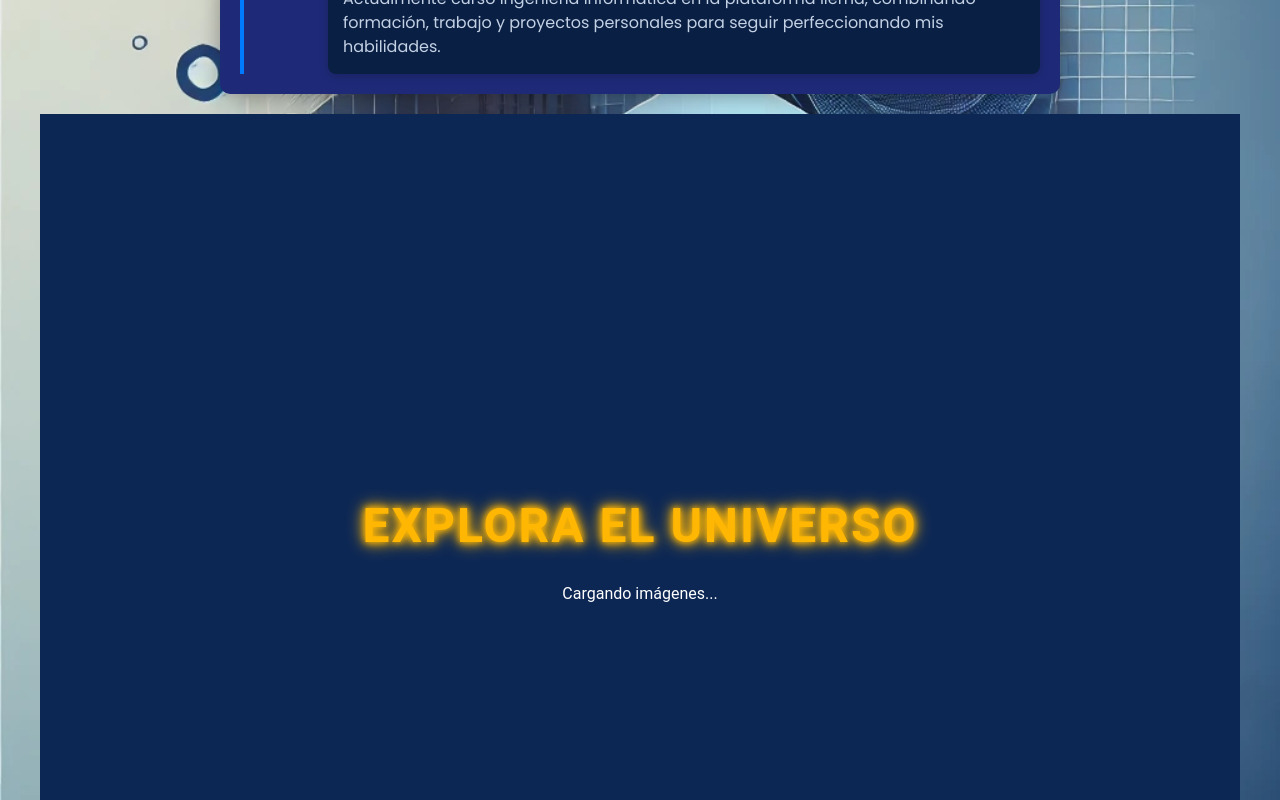
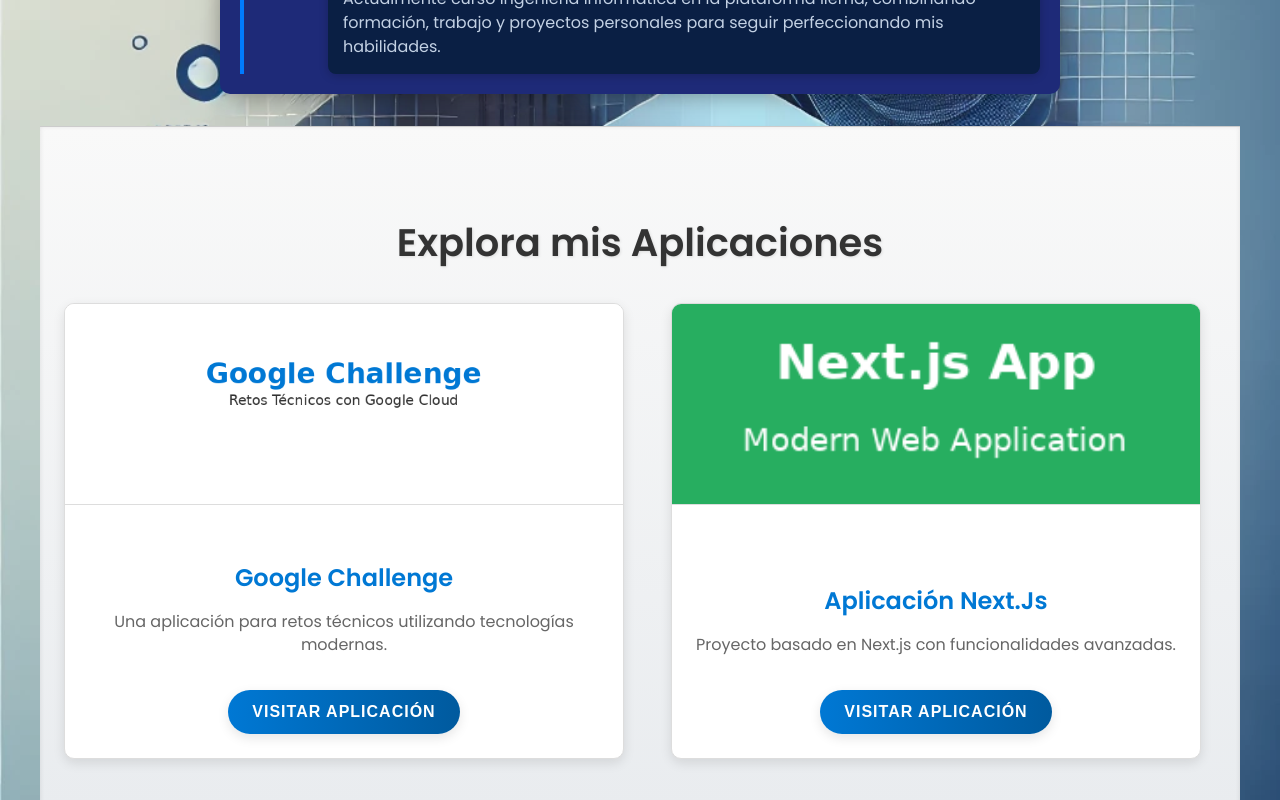
Before and after one commit to cesaaror/PresentationReactjs, a React (Create React App) app: page / in a window 1280 px wide. Shown: the part 2860-3660 px from the top of the page. Built offline with nearby package versions, Linux system fonts and the light colour scheme; no server answers; the database is empty.

Commit message:
Added application images and updated App.js for Google Challenge and Next.js

```diff
--- a/src/App.css
+++ b/src/App.css
@@ -758,3 +758,134 @@
 .nav-link:hover {
   background-color: #f0f0f0;
 }
+
+
+/* Estilos para la sección de aplicaciones */
+.apps-section {
+  padding: 3rem 1.5rem;
+  text-align: center;
+  background: linear-gradient(to bottom, #f9f9f9, #e9ecef);
+  margin-top: 2rem;
+  border-top: 1px solid #ccc;
+  box-shadow: inset 0 -1px 5px rgba(0, 0, 0, 0.1);
+}
+
+.apps-section h3 {
+  font-size: 2.4rem;
+  font-weight: bold;
+  margin-bottom: 2rem;
+  color: #333;
+  text-shadow: 1px 1px 3px rgba(0, 0, 0, 0.1);
+}
+
+.apps-gallery {
+  display: grid;
+  grid-template-columns: repeat(auto-fit, minmax(280px, 1fr));
+  gap: 2rem;
+  justify-items: center;
+  align-items: stretch;
+}
+
+.app-card {
+  background: #fff;
+  border: 1px solid #ddd;
+  border-radius: 10px;
+  box-shadow: 0 4px 12px rgba(0, 0, 0, 0.1);
+  overflow: hidden;
+  transition: transform 0.3s ease, box-shadow 0.3s ease;
+  display: flex;
+  flex-direction: column;
+  justify-content: space-between;
+}
+
+.app-card:hover {
+  transform: translateY(-8px);
+  box-shadow: 0 6px 18px rgba(0, 0, 0, 0.2);
+}
+
+.app-image {
+  width: 100%;
+  height: 200px;
+  object-fit: cover;
+  border-bottom: 1px solid #ddd;
+}
+
+.app-content {
+  padding: 1.5rem;
+  text-align: center;
+}
+
+.app-content h4 {
+  font-size: 1.5rem;
+  margin-bottom: 0.75rem;
+  color: #0078d4;
+  font-weight: 600;
+  text-transform: capitalize;
+}
+
+.app-content p {
+  font-size: 1rem;
+  color: #666;
+  margin-bottom: 1.5rem;
+  line-height: 1.4;
+}
+
+.visit-button {
+  display: inline-block;
+  background: linear-gradient(90deg, #0078d4, #005a9e);
+  color: #fff;
+  border: none;
+  padding: 0.8rem 1.5rem;
+  border-radius: 25px;
+  cursor: pointer;
+  font-size: 1rem;
+  font-weight: bold;
+  text-transform: uppercase;
+  letter-spacing: 1px;
+  transition: all 0.3s ease-in-out;
+  box-shadow: 0 4px 12px rgba(0, 0, 0, 0.1);
+}
+
+.visit-button:hover {
+  background: linear-gradient(90deg, #005a9e, #003f73);
+  box-shadow: 0 6px 15px rgba(0, 0, 0, 0.2);
+}
+
+@media (max-width: 768px) {
+  .apps-section h3 {
+    font-size: 2rem;
+  }
+
+  .apps-gallery {
+    grid-template-columns: repeat(auto-fit, minmax(250px, 1fr));
+    gap: 1.5rem;
+  }
+
+  .app-card {
+    border-radius: 8px;
+  }
+
+  .app-content h4 {
+    font-size: 1.25rem;
+  }
+
+  .app-content p {
+    font-size: 0.9rem;
+  }
+}
+
+@media (max-width: 480px) {
+  .apps-section h3 {
+    font-size: 1.8rem;
+  }
+
+  .apps-gallery {
+    grid-template-columns: 1fr;
+    gap: 1rem;
+  }
+
+  .visit-button {
+    font-size: 0.9rem;
+    padding: 0.7rem 1.2rem;
+  }
+}
--- a/src/App.js
+++ b/src/App.js
@@ -6,6 +6,11 @@
 import Timeline from './Timeline';
 import ContactForm from './ContactForm';
 import AstronomyPicture from './AstronomyPicture';
+import googleChallengeImage from './assets/google-challenge.png';
+import nextJsImage from './assets/nextjs-app.png';
+
+
+
 
 
 
@@ -387,6 +392,7 @@
 
           </div>
 
+
   <div className="stat">
             <h3>Proyectos Destacados</h3>
       <div className="project-gallery">
@@ -442,6 +448,39 @@
         <section className="learning-timeline">
   <Timeline />
 </section>
+<section className="apps-section">
+  <h3>Explora mis Aplicaciones</h3>
+  <div className="apps-gallery">
+  {/* Aplicación 1 */}
+  <div className="app-card">
+  <img src={googleChallengeImage} alt="Google Challenge" className="app-image" />
+
+    <div className="app-content">
+      <h4>Google Challenge</h4>
+      <p>Una aplicación para retos técnicos utilizando tecnologías modernas.</p>
+      <a href="https://google-challenge-chi.vercel.app/" target="_blank" rel="noopener noreferrer">
+        <button className="visit-button">Visitar Aplicación</button>
+      </a>
+    </div>
+  </div>
+
+  {/* Aplicación 2 */}
+  <div className="app-card">
+  <img src={nextJsImage} alt="Aplicación Next.js" className="app-image" />
+    <div className="app-content">
+      <h4>Aplicación Next.js</h4>
+      <p>Proyecto basado en Next.js con funcionalidades avanzadas.</p>
+      <a href="https://aplicacionnextjscesar.vercel.app/" target="_blank" rel="noopener noreferrer">
+        <button className="visit-button">Visitar Aplicación</button>
+      </a>
+    </div>
+  </div>
+</div>
+
+
+
+</section>
+
 <div className="Start">
 
         <h1>Explora el Universo</h1>
@@ -457,6 +496,7 @@
 
 
 </div>
+
 
 
  {/* Componente de formulario de contacto */}
```
Also changed, not shown: src/assets/google-challenge.png (added), src/assets/nextjs-app.png (added).
